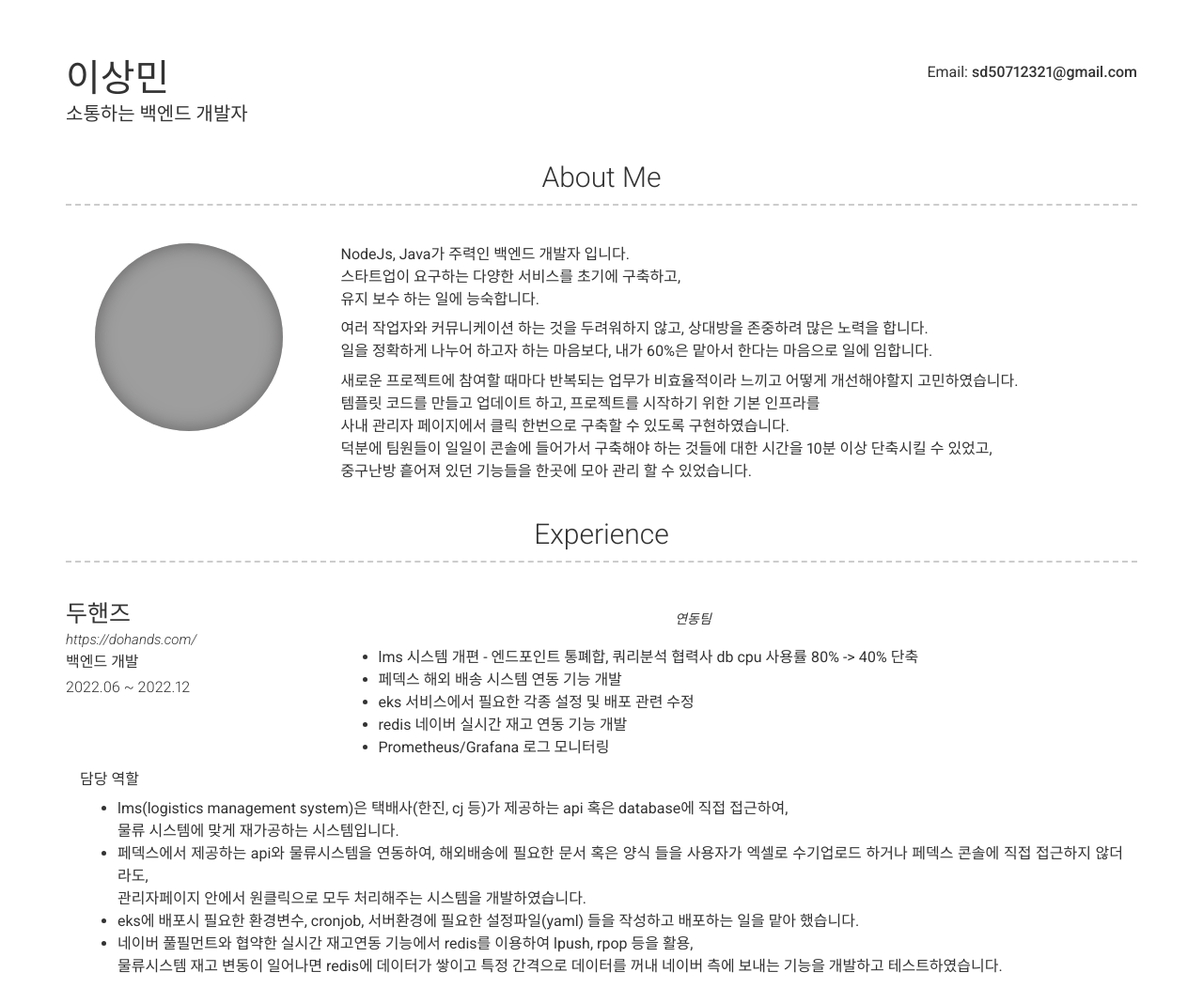
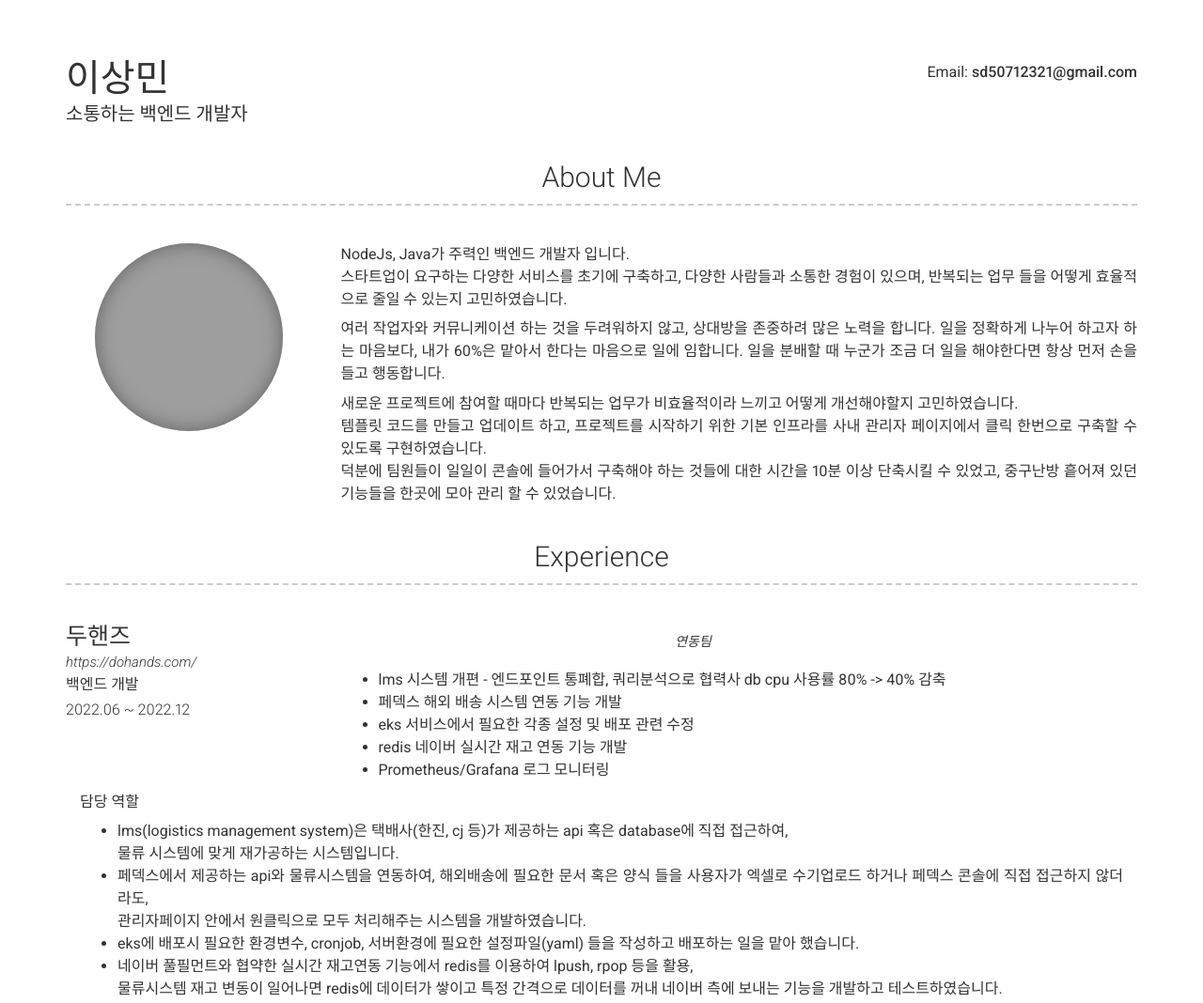
Before and after one commit to sd50712321/sd50712321.github.io, a plain HTML site: page index.html in a window 1280 px wide. Shown: the top 1068 px of the page at 94% size. Drawn offline with nearby package versions, Linux system fonts and the light colour scheme; grey boxes are pictures that could not be loaded.

Commit message:
출력시 이미지 나오도록, 자기소개 수정

```diff
--- a/index.html
+++ b/index.html
@@ -76,8 +76,13 @@
       <div class="wrapper">
         <div class="container intro-container">
           <h3>About Me</h3>
-          <div class="row clearfix">
-            <div class="col-xs-12 col-sm-4 col-md-3 no-print">
+          <div class="row clearfix layout layout-left">
+            <div class="col-xs-12 col-sm-4 col-md-3">
+              <img
+                src="https://publiclsm.s3.ap-northeast-2.amazonaws.com/lsm.jpg"
+                alt=""
+                class="profile-img print-only"
+              />
               <span
                 class="profile-img"
                 style="
@@ -88,27 +93,26 @@
             <div class="col-xs-12 col-sm-8 col-md-9 col-print-12">
               <p>
                 NodeJs, Java가 주력인 백엔드 개발자 입니다. <br />
-                스타트업이 요구하는 다양한 서비스를 초기에 구축하고, <br />
-                유지 보수 하는 일에 능숙합니다.
+                스타트업이 요구하는 다양한 서비스를 초기에 구축하고, 다양한
+                사람들과 소통한 경험이 있으며, 반복되는 업무 들을 어떻게
+                효율적으로 줄일 수 있는지 고민하였습니다.
               </p>
               <p>
                 여러 작업자와 커뮤니케이션 하는 것을 두려워하지 않고, 상대방을
-                존중하려 많은 노력을 합니다.<br />
-                일을 정확하게 나누어 하고자 하는 마음보다, 내가 60%은 맡아서
-                한다는 마음으로 일에 임합니다.<br />
+                존중하려 많은 노력을 합니다. 일을 정확하게 나누어 하고자 하는
+                마음보다, 내가 60%은 맡아서 한다는 마음으로 일에 임합니다. 일을
+                분배할 때 누군가 조금 더 일을 해야한다면 항상 먼저 손을 들고
+                행동합니다.
               </p>
               <p>
                 새로운 프로젝트에 참여할 때마다 반복되는 업무가 비효율적이라
                 느끼고 어떻게 개선해야할지 고민하였습니다.<br />
                 템플릿 코드를 만들고 업데이트 하고, 프로젝트를 시작하기 위한
-                기본 인프라를 <br />
-                사내 관리자 페이지에서 클릭 한번으로 구축할 수 있도록
-                구현하였습니다. <br />
+                기본 인프라를 사내 관리자 페이지에서 클릭 한번으로 구축할 수
+                있도록 구현하였습니다. <br />
                 덕분에 팀원들이 일일이 콘솔에 들어가서 구축해야 하는 것들에 대한
-                시간을 10분 이상 단축시킬 수 있었고,
-                <br />
-                중구난방 흩어져 있던 기능들을 한곳에 모아 관리 할 수 있었습니다.
-                <br />
+                시간을 10분 이상 단축시킬 수 있었고, 중구난방 흩어져 있던
+                기능들을 한곳에 모아 관리 할 수 있었습니다.
               </p>
             </div>
           </div>
@@ -130,8 +134,8 @@
               <p class="quote">연동팀</p>
               <ul>
                 <li>
-                  lms 시스템 개편 - 엔드포인트 통폐합, 쿼리분석 협력사 db cpu
-                  사용률 80% -> 40% 단축
+                  lms 시스템 개편 - 엔드포인트 통폐합, 쿼리분석으로 협력사 db
+                  cpu 사용률 80% -> 40% 감축
                 </li>
                 <li>페덱스 해외 배송 시스템 연동 기능 개발</li>
                 <li>eks 서비스에서 필요한 각종 설정 및 배포 관련 수정</li>
```
